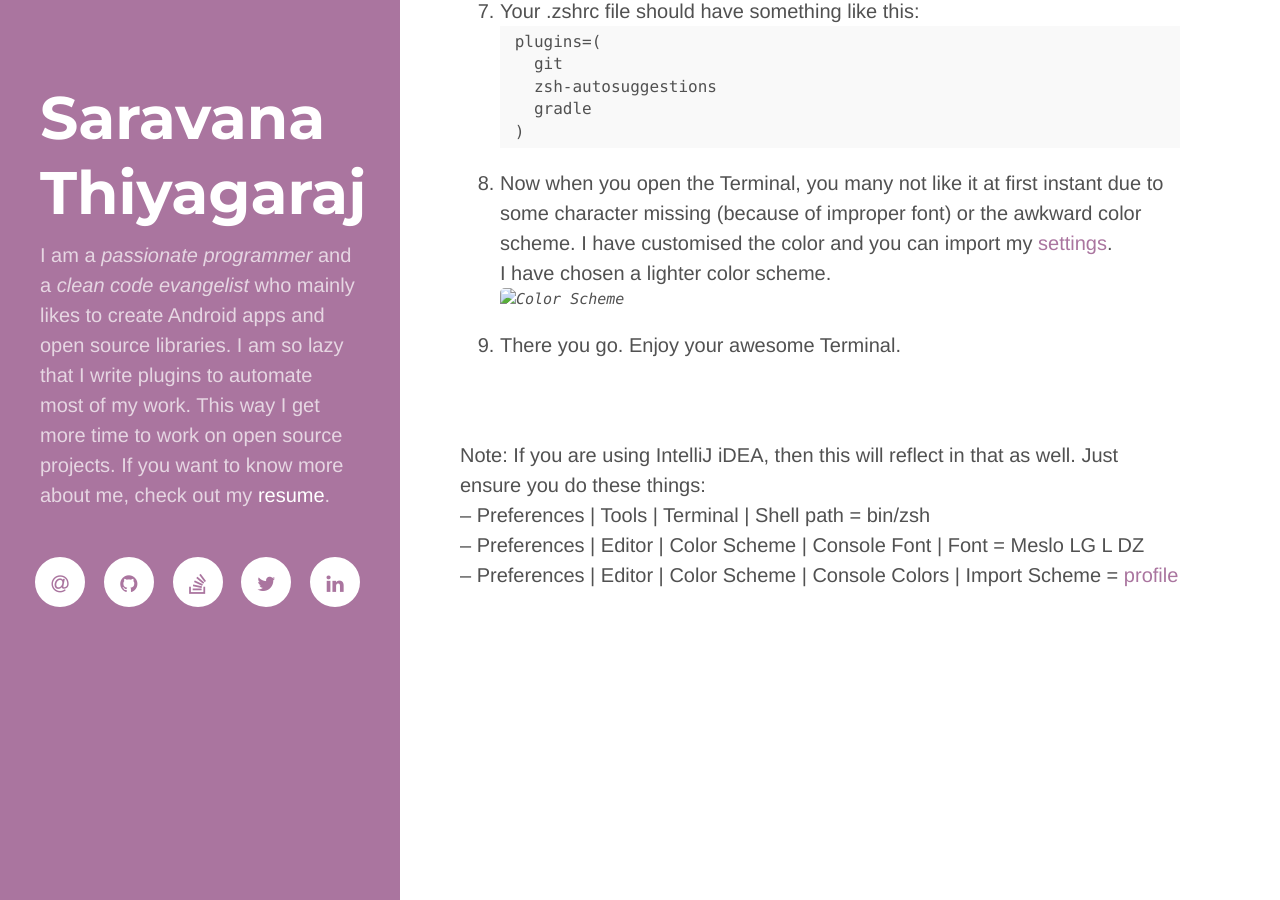
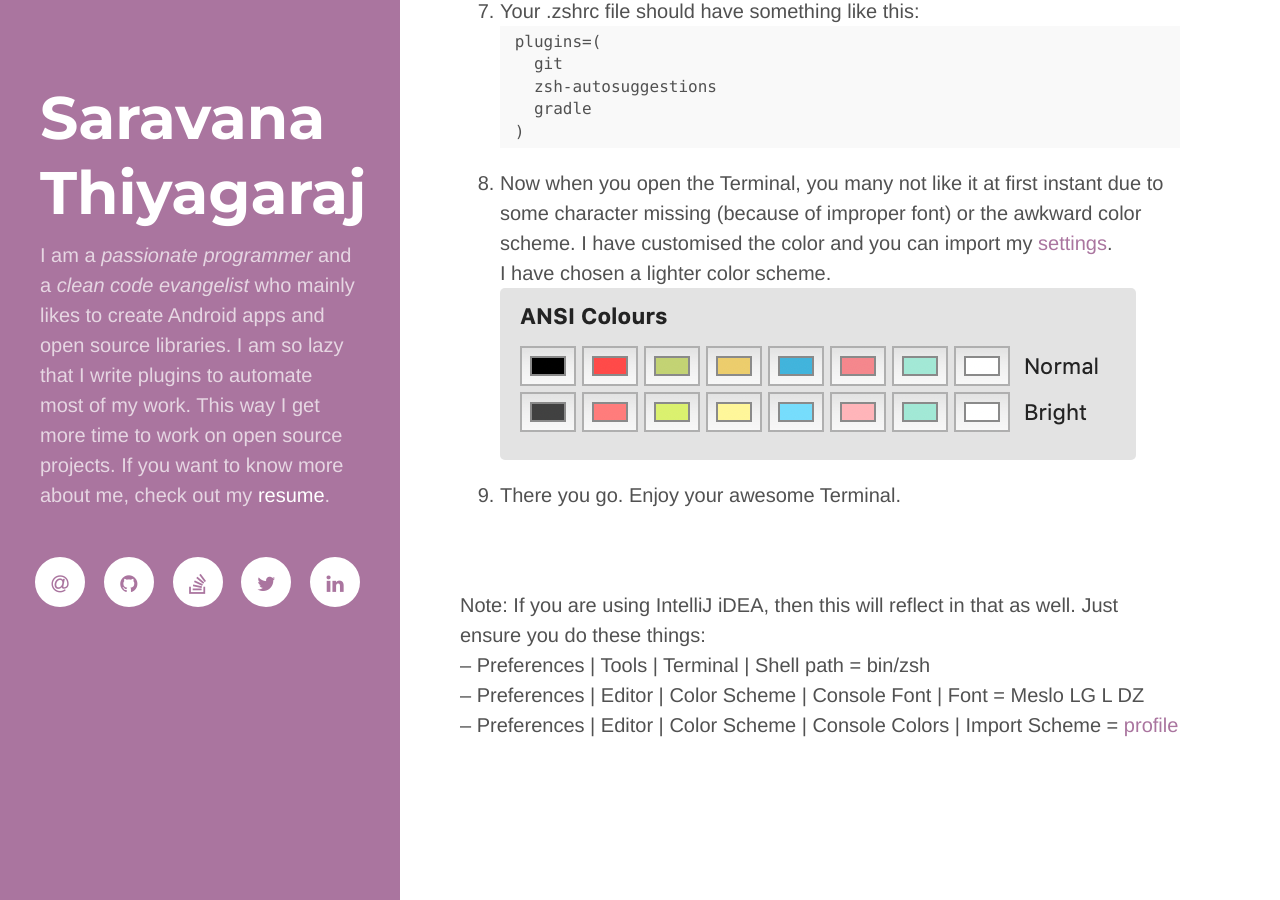
Before and after one commit to thsaravana/thsaravana.github.io, a Jekyll site: the page built from _posts/2019-04-02-macos-terminal-configuring oh-my-zsh.md, in a window 1280 px wide and 900 px high, scrolled down 859 px. Built offline with Jekyll 4.4.1, drawn with Linux system fonts in a browser that asks for light colours; nearby versions of some CDN libraries.

Commit message:
Oh My Zsh blog - Fixing broken image

```diff
--- a/_posts/2019-04-02-macos-terminal-configuring oh-my-zsh.md
+++ b/_posts/2019-04-02-macos-terminal-configuring oh-my-zsh.md
@@ -35,7 +35,7 @@ using [this](https://github.com/zsh-users/zsh-autosuggestions/blob/master/INSTAL
 8. Now when you open the Terminal, you many not like it at first instant due to some character missing (because of
 improper font) or the awkward color scheme. I have customised the color and you can import my [settings](/assets/ohMyZsh/Custom.terminal).<br>
 I have chosen a lighter color scheme.<br>
-![Color Scheme]({{"/assets/ohMyZsh/terminal-color-scheme.png" | absolute_url}})
+![Color Scheme](/assets/ohMyZsh/terminal-color-scheme.png)
 9. There you go. Enjoy your awesome Terminal.
 
 <br><br>
```
Also changed, not shown: assets/ohMyZsh/terminal-color-scheme.png (added), 1 other file.
